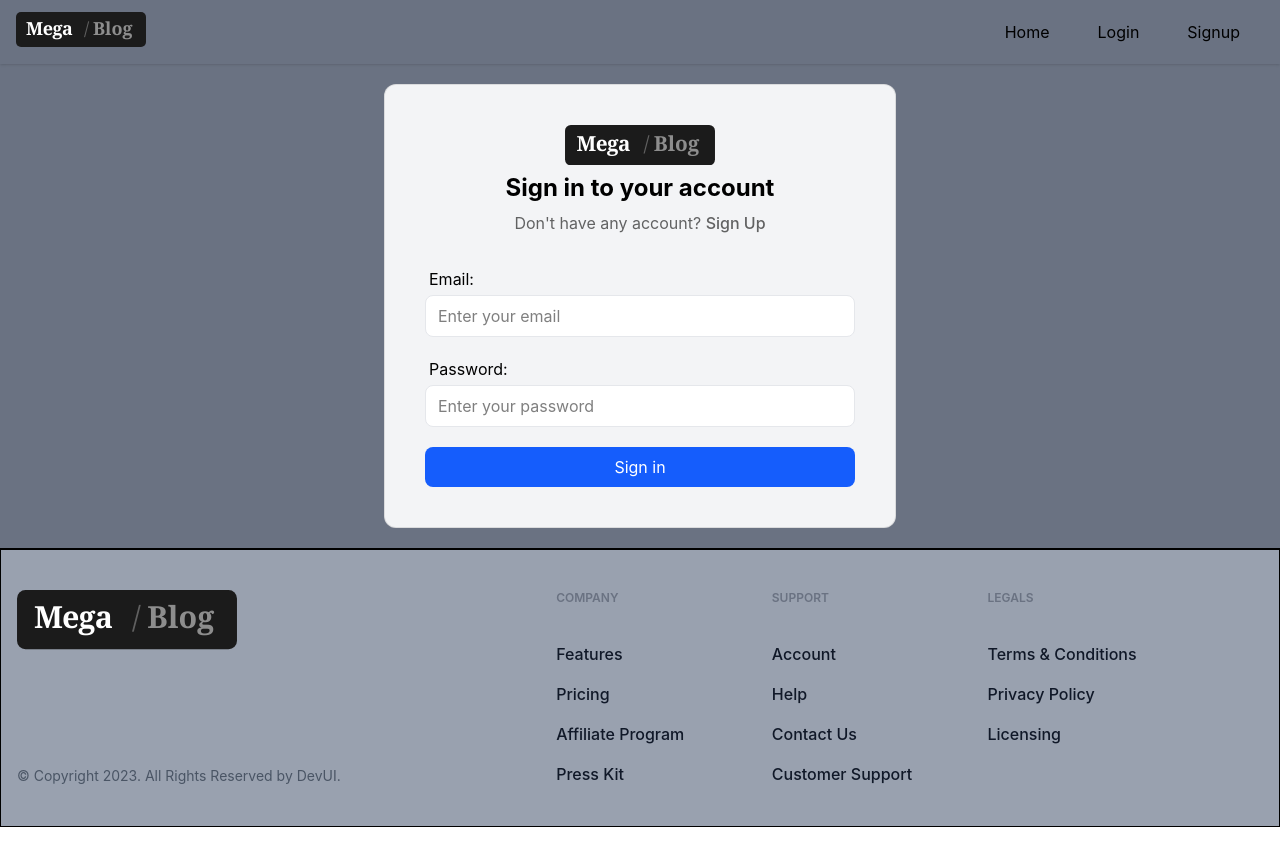
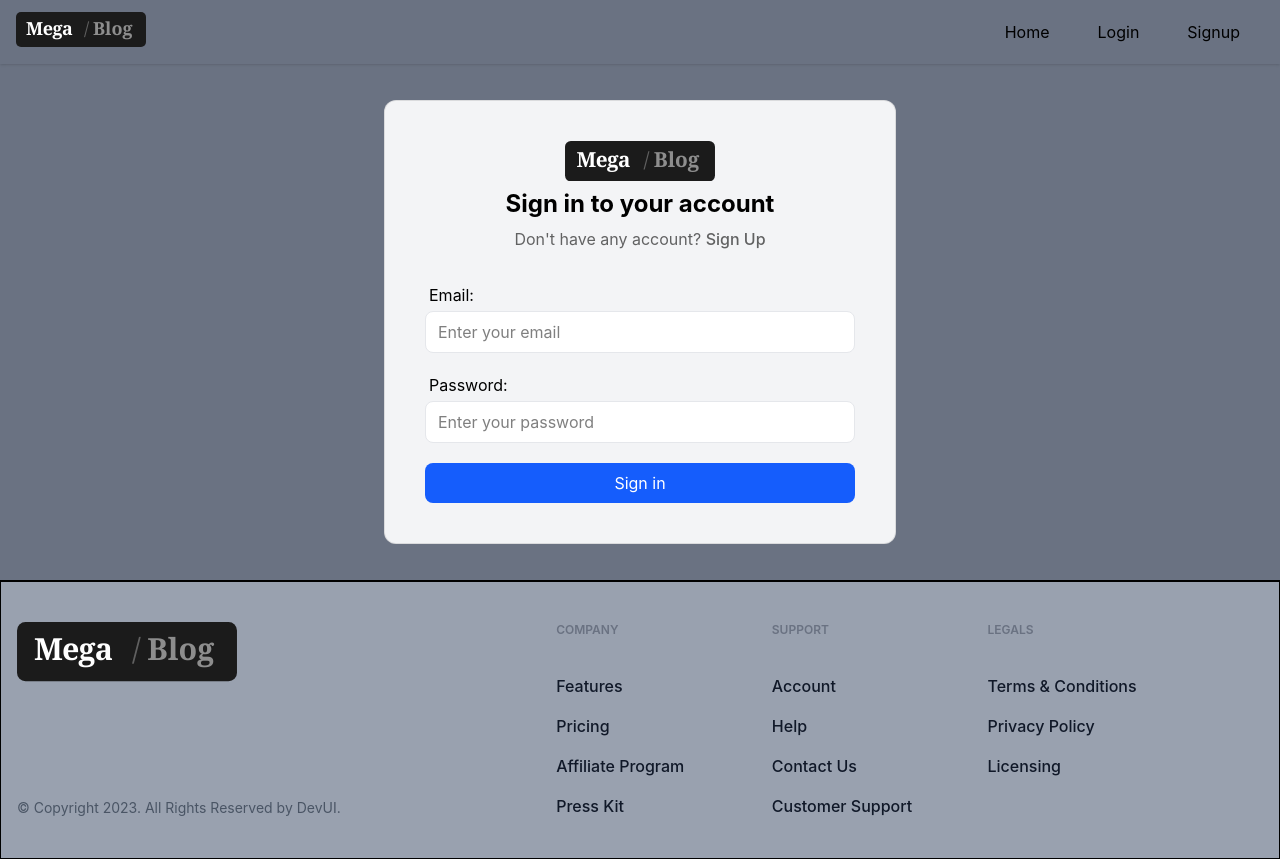
Before and after one commit to saad0417/AppwriteMegaBlog, a React (Vite) app: page /login in a window 1280 px wide. Before the commit the page ends 827 px from the top, so only its background shows below. Built offline with nearby package versions, Linux system fonts and the light colour scheme; no server answers.

Commit message:
Some Improvements

```diff
--- a/src/App.jsx
+++ b/src/App.jsx
@@ -14,6 +14,8 @@ function App() {
   // it checks the user login status when the app start if the user is logged in then it will set the user data in the redux store(login) and if the user is not logged in then it will set the user data to null in the redux store(logout).
   // basically it reserves the state of the user login status if user was previously logged in then it will keep the user logged in and if user was previously logged out then it will keep the user logged out when the app refreshes.
   useEffect(() => {
+    console.log("loading statrted....");
+
     authService.getCurrentUser()
     .then((userData) => {
       if (userData)
@@ -31,6 +33,7 @@ function App() {
     })
     .finally(() => { // this will run after the promise is resolved or rejected(it always runs).
                      // as loading was true before fetching the user data, now we will set it to false after fetching the user data whether it is successful or not.
+      console.log("loading ended....");
       setLoading(false)
     })
 
--- a/src/components/Login.jsx
+++ b/src/components/Login.jsx
@@ -41,7 +41,7 @@ function Login() {
     }
 
   return (
-    <div className='flex items-center justify-center w-full my-5'>
+    <div className='flex items-center justify-center w-full my-4'>
         <div className={`mx-auto w-full max-w-lg bg-gray-100 rounded-xl p-10 border border-black/10`}>
             <div className="mb-2 flex justify-center">
                     <span className="inline-block w-full max-w-[100px] sm:max-w-[150px] cursor-pointer">
--- a/src/main.jsx
+++ b/src/main.jsx
@@ -5,13 +5,14 @@ import App from './App.jsx'
 import { Provider } from 'react-redux'
 import store from './store/store.js'
 import { RouterProvider, createBrowserRouter } from 'react-router-dom'
-import { AuthLayout, Login } from './components/index.js'
+import { AuthLayout } from './components/index.js'
 import Home from './pages/Home.jsx'
 import AddPost from "./pages/AddPost";
 import Signup from './pages/Signup'
 import EditPost from "./pages/EditPost";
 import Post from "./pages/Post";
 import AllPosts from "./pages/AllPosts";
+import Login from "./pages/Login";
 
 const router = createBrowserRouter([
   {
--- a/src/pages/Login.jsx
+++ b/src/pages/Login.jsx
@@ -3,7 +3,7 @@ import {Login as LoginComponent } from '../components'
 
 function Login() {
   return (
-    <div className='py-8'>
+    <div className='py-5'>
       <LoginComponent />
     </div>
   )
```
